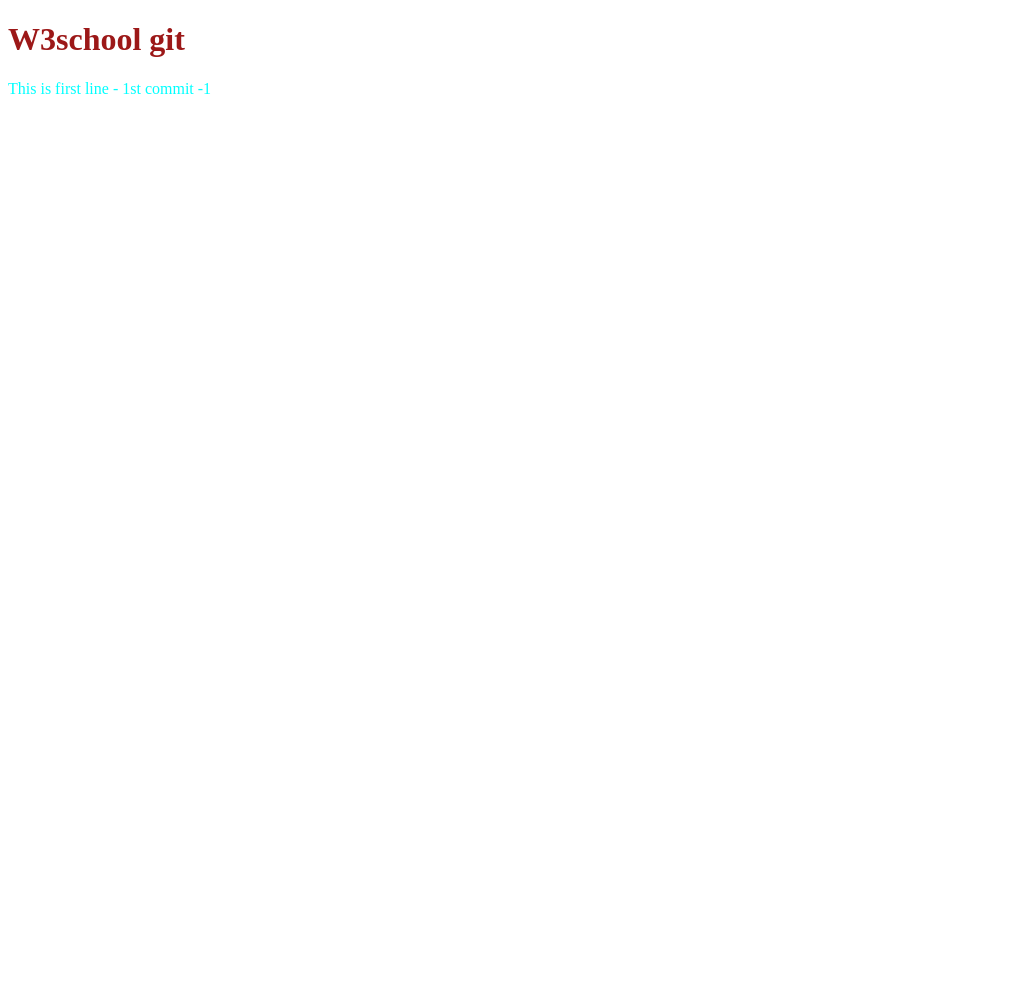
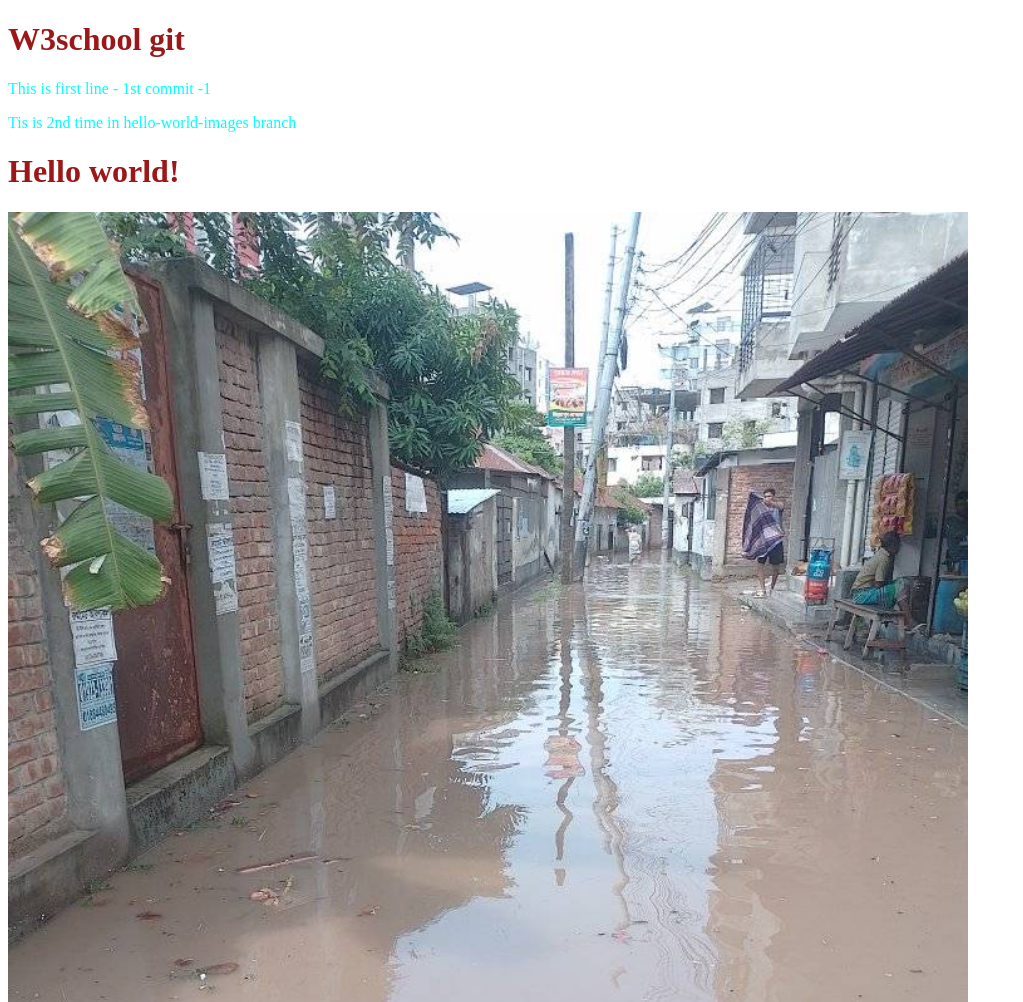
Before and after one commit to shiblyahmed28/hello-world, a plain HTML site: page index.html in a window 1280 px wide. Shown: the top 1002 px of the page, without its empty margins (0-1023 px from the left). Before the commit the page ends 800 px from the top, so only its background shows below. Drawn offline with Linux system fonts and the light colour scheme.

Commit message:
Third commit in hello-world-images branch after adding image

```diff
--- a/index.html
+++ b/index.html
@@ -11,6 +11,10 @@
     <link rel="stylesheet" href="bluestyle.css">
 
     <p>This is first line - 1st commit -1</p>
+    <p>Tis is 2nd time in hello-world-images branch</p>
+    <h1>Hello world!</h1>
+<div><img src="img_hello_world.jpg" alt="Hello World from Space"
+style="width:100%;max-width:960px"></div>
 </body>
 
 </html>
```
Also changed, not shown: img_hello_world.jpg (added).
